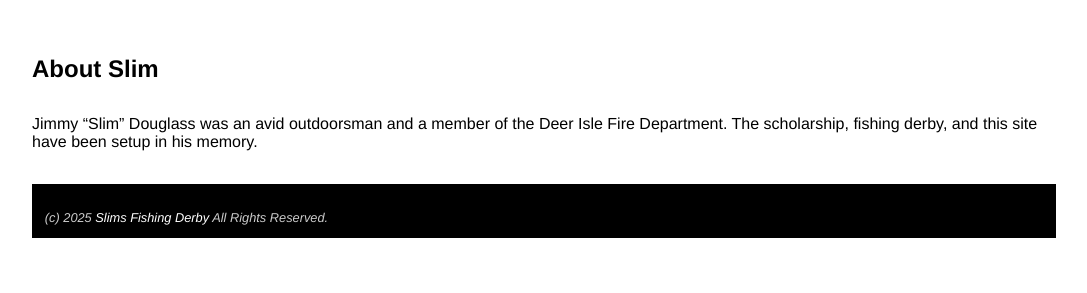
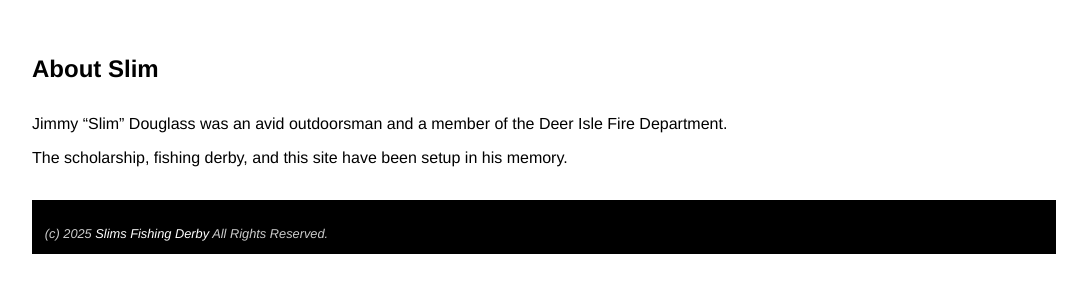
Before and after one commit to slimsfishingderby/slimsfishingderby.github.io, a plain HTML site: page slim.html in a window 1280 px wide. Shown: the part 227-520 px from the top of the page, without its empty margins (96-1183 px from the left). Drawn offline with Linux system fonts and the light colour scheme.

Commit message:
Update slim.html

```diff
--- a/slim.html
+++ b/slim.html
@@ -31,7 +31,8 @@
 
 <h1>About Slim</h1>
 
-<p>Jimmy “Slim” Douglass was an avid outdoorsman and a member of the Deer Isle Fire Department. The scholarship, fishing derby, and this site have been setup in his memory.</p>
+<p>Jimmy “Slim” Douglass was an avid outdoorsman and a member of the Deer Isle Fire Department. </p>
+ <p>The scholarship, fishing derby, and this site have been setup in his memory.</p>
 
 </div> <!-- content -->
 
```
